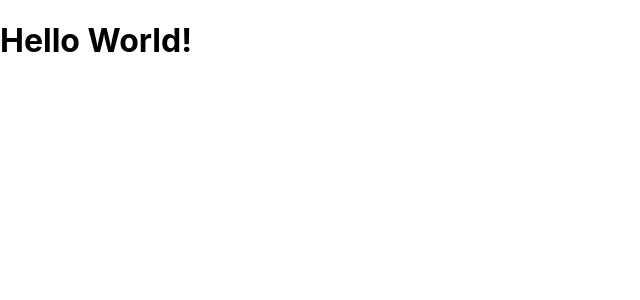
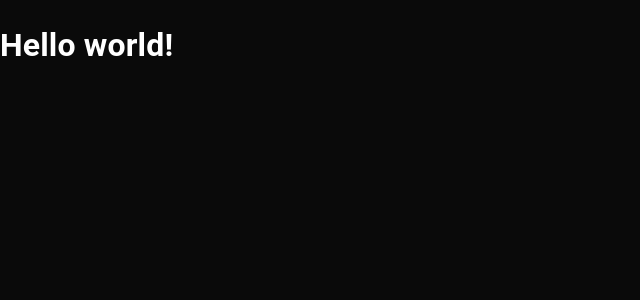
Before and after one commit to felipeazsantos/todo-react, a React (Create React App) app: page / in a window 1280 px wide. Shown: the top 300 px of the page, without its empty margins (0-640 px from the left). Built offline with nearby package versions, Linux system fonts and the light colour scheme.

Commit message:
integration with material ui

```diff
--- a/package.json
+++ b/package.json
@@ -3,6 +3,9 @@
   "version": "0.1.0",
   "private": true,
   "dependencies": {
+    "@emotion/react": "^11.11.4",
+    "@emotion/styled": "^11.11.5",
+    "@mui/material": "^5.15.19",
     "@testing-library/jest-dom": "^5.17.0",
     "@testing-library/react": "^13.4.0",
     "@testing-library/user-event": "^13.5.0",
@@ -41,6 +44,7 @@
     ]
   },
   "devDependencies": {
+    "@babel/plugin-proposal-private-property-in-object": "^7.21.11",
     "@eslint/compat": "^1.0.3",
     "@eslint/js": "^9.4.0",
     "@typescript-eslint/eslint-plugin": "^7.11.0",
@@ -56,5 +60,4 @@
     "prettier": "^3.3.0",
     "typescript-eslint": "^7.11.0"
   }
-
 }
--- a/src/App.tsx
+++ b/src/App.tsx
@@ -1,7 +1,14 @@
-import React from 'react';
+import React, { FC, ReactElement} from 'react';
+import { ThemeProvider, CssBaseline } from '@mui/material';
+import { customTheme } from './theme/customTheme';
 
-function App() {
-  return <h1>Hello World!</h1>
+const App: FC = (): ReactElement => {
+  return (
+    <ThemeProvider theme={customTheme}>
+      <CssBaseline />
+      <h1>Hello world!</h1>
+    </ThemeProvider>
+  )
 }
 
 export default App;
--- /dev/null
+++ b/src/theme/customTheme.ts
@@ -0,0 +1,16 @@
+import { createTheme, ThemeOptions } from "@mui/material";
+
+export const customTheme: ThemeOptions = createTheme({
+    palette: {
+        mode: 'dark',
+        primary: {
+            light: 'rgba(168,85,247,.80)',
+            main: 'rgba(168,85,247,.65)',
+            dark: 'rgba(168,85,247,.28)',
+        },
+        background: {
+            paper: '#151515',
+            default: 'rgba(0, 0, 0, .96)',
+        },
+    },
+});
--- a/tsconfig.json
+++ b/tsconfig.json
@@ -18,7 +18,10 @@
     "resolveJsonModule": true,
     "isolatedModules": true,
     "noEmit": true,
-    "jsx": "react-jsx"
+    "jsx": "react-jsx",
+    "noImplicitAny": true,
+    "noImplicitThis": true,
+    "strictNullChecks": true
   },
   "include": [
     "src"
```
Also changed, not shown: 1 other file (tests, documents, lock files or other folders).
